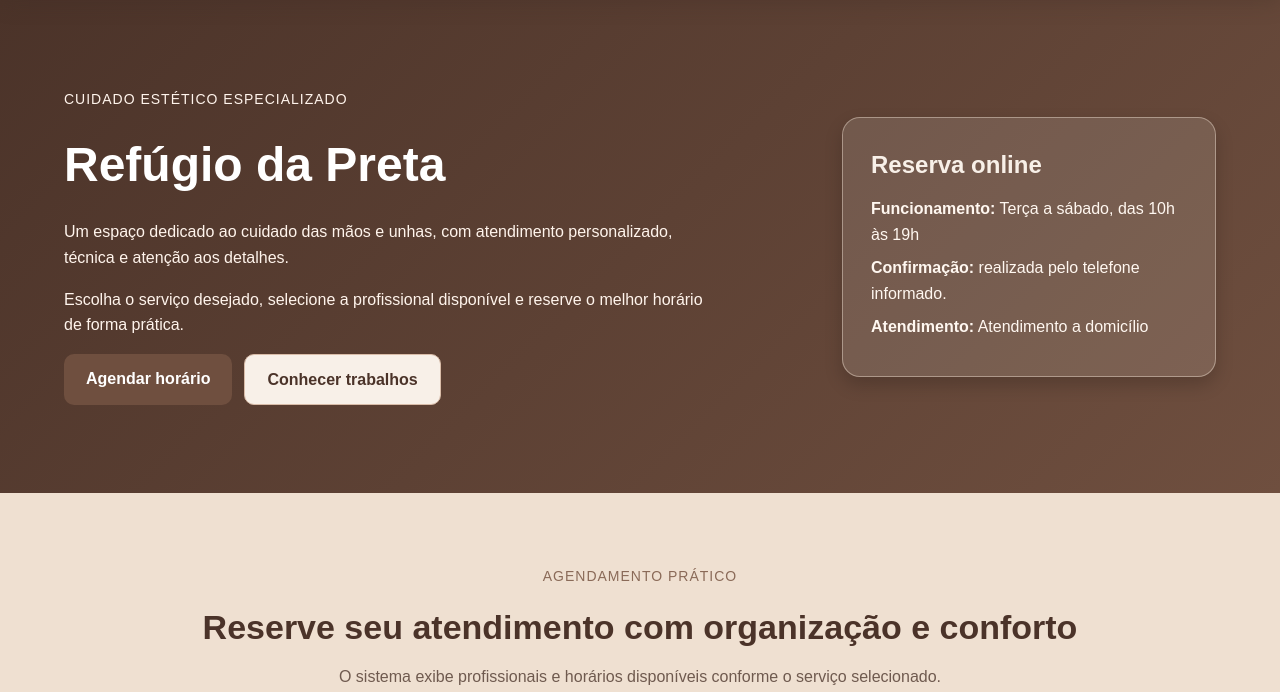
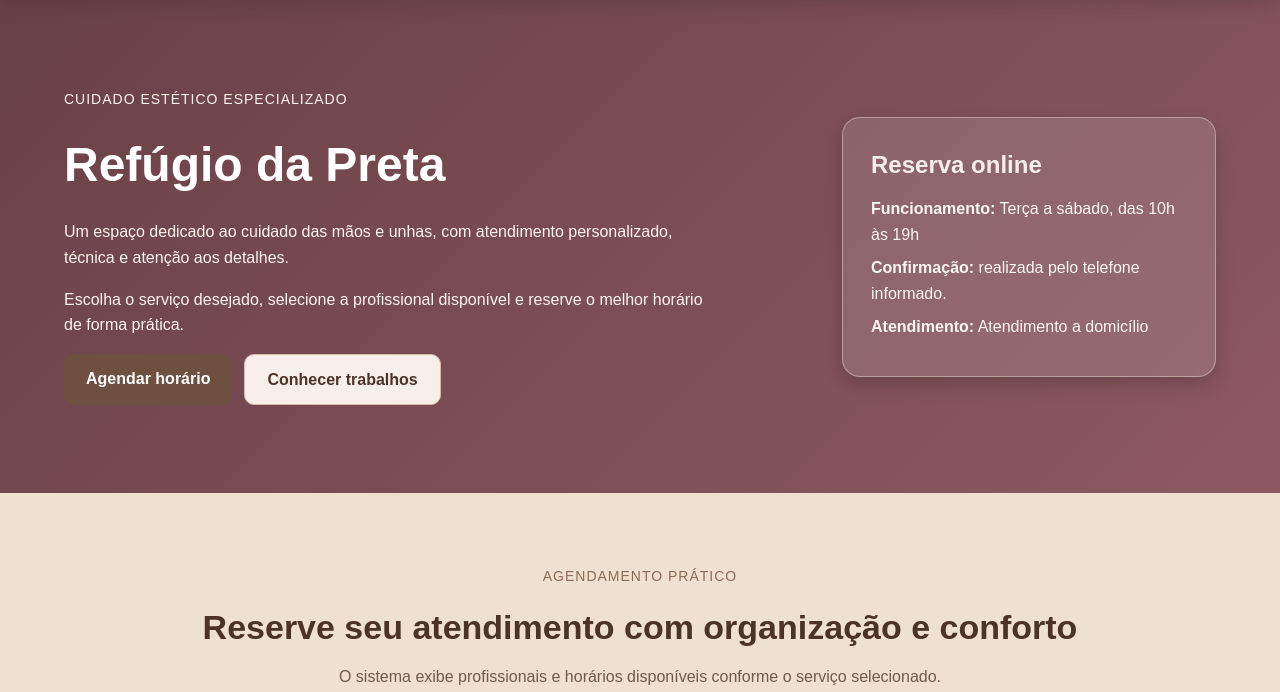
Before and after one commit to TiagoRGuedes/ProjetoEmCienciaDeDados, a Flask app: page / in a window 1280 px wide. Shown: the part 102-794 px from the top of the page. Run offline with Flask 3, Linux system fonts and the light colour scheme; data comes from the database, SQL or seed files in the repository.

Commit message:
style(hero): muda o fundo da secao principal para degrade marrom rosado
Cor escolhida pela Pamela (#6a4048 -> #8c5a60), em variaveis dedicadas para
nao afetar os demais marrons do tema.

https://claude.ai/code/session_01W1mxdy2sgw13y8FKmpRUgd

```diff
--- a/static/css/site.css
+++ b/static/css/site.css
@@ -1,6 +1,8 @@
 :root { /* Cria variáveis de cores e medidas para reutilizar no site inteiro. */
     --marrom-principal: #6f4f3f; /* Define o marrom principal do site. */
     --marrom-escuro: #4b3329; /* Define um marrom mais escuro para títulos e rodapé. */
+    --hero-rosado-escuro: #6a4048; /* Define o tom rosado escuro do degradê da seção principal (cor escolhida pela Pamela). */
+    --hero-rosado-claro: #8c5a60; /* Define o tom rosado claro do degradê da seção principal. */
     --marrom-medio: #8a6a58; /* Define um marrom médio para detalhes. */
     --bege-principal: #efe0d1; /* Define o bege principal do fundo. */
     --bege-claro: #f8f0e8; /* Define um bege bem claro para áreas suaves. */
@@ -98,7 +100,7 @@ nav a:hover { /* Estiliza links ao passar o mouse. */
 } /* Fecha o hover dos links. */
 
 .hero { /* Estiliza a seção principal. */
-    background: linear-gradient(135deg, var(--marrom-escuro), var(--marrom-principal)); /* Cria fundo marrom elegante. */
+    background: linear-gradient(135deg, var(--hero-rosado-escuro), var(--hero-rosado-claro)); /* Cria fundo em degradê marrom rosado (cor escolhida pela Pamela). */
     color: var(--branco); /* Deixa o texto branco. */
     padding: 88px 0; /* Cria espaço vertical grande. */
 } /* Fecha a regra hero. */
```
